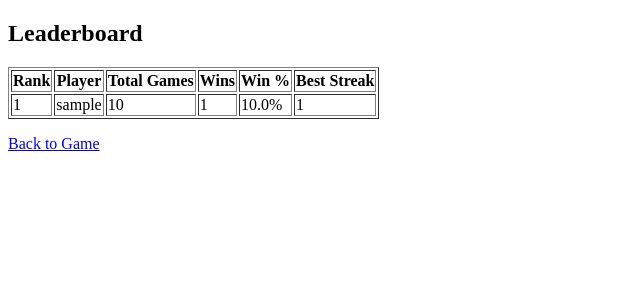
After one commit to neha44hegde-stack/rps-platform, a Flask app: page /leaderboard in a window 1280 px wide. The commit adds this page. Shown: the top 300 px of the page, without its empty margins (0-640 px from the left). Run offline with Flask 3, Linux system fonts and the light colour scheme; a user stored in the database is signed in; tables that the repository leaves empty hold one stand-in row (values such as "Sample post").

Commit message:
Phase 2: Add leaderboard with win percentage and streaks

```diff
--- a/app/game/routes.py
+++ b/app/game/routes.py
@@ -3,7 +3,7 @@ from flask import render_template, request, redirect, url_for
 from flask_login import login_required, current_user
 from app import db
 from app.game import game_bp
-from app.models import Game, Score
+from app.models import Game, Score, User
 
 CHOICES = ['rock', 'paper', 'scissors']
 
@@ -75,3 +75,9 @@ def play():
 def history():
     games = Game.query.filter_by(user_id=current_user.id).order_by(Game.played_at.desc()).all()
     return render_template('game/history.html', games=games)
+
+@game_bp.route('/leaderboard')
+@login_required
+def leaderboard():
+    scores = Score.query.filter(Score.total_games > 0).order_by(Score.wins.desc()).all()
+    return render_template('game/leaderboard.html', scores=scores)
--- a/app/templates/game/index.html
+++ b/app/templates/game/index.html
@@ -8,5 +8,6 @@
     <button name="choice" value="scissors">Scissors</button>
 </form>
 <p><a href="{{ url_for('game.history') }}">View History</a></p>
+<p><a href="{{ url_for('game.leaderboard') }}">Leaderboard</a></p>
 <p><a href="{{ url_for('auth.profile') }}">Profile</a></p>
 {% endblock %}
--- /dev/null
+++ b/app/templates/game/leaderboard.html
@@ -0,0 +1,25 @@
+{% extends "base.html" %}
+{% block content %}
+<h2>Leaderboard</h2>
+<table border="1">
+    <tr>
+        <th>Rank</th>
+        <th>Player</th>
+        <th>Total Games</th>
+        <th>Wins</th>
+        <th>Win %</th>
+        <th>Best Streak</th>
+    </tr>
+    {% for score in scores %}
+    <tr>
+        <td>{{ loop.index }}</td>
+        <td>{{ score.user.username }}</td>
+        <td>{{ score.total_games }}</td>
+        <td>{{ score.wins }}</td>
+        <td>{{ score.win_percentage }}%</td>
+        <td>{{ score.best_streak }}</td>
+    </tr>
+    {% endfor %}
+</table>
+<p><a href="{{ url_for('game.index') }}">Back to Game</a></p>
+{% endblock %}
```
